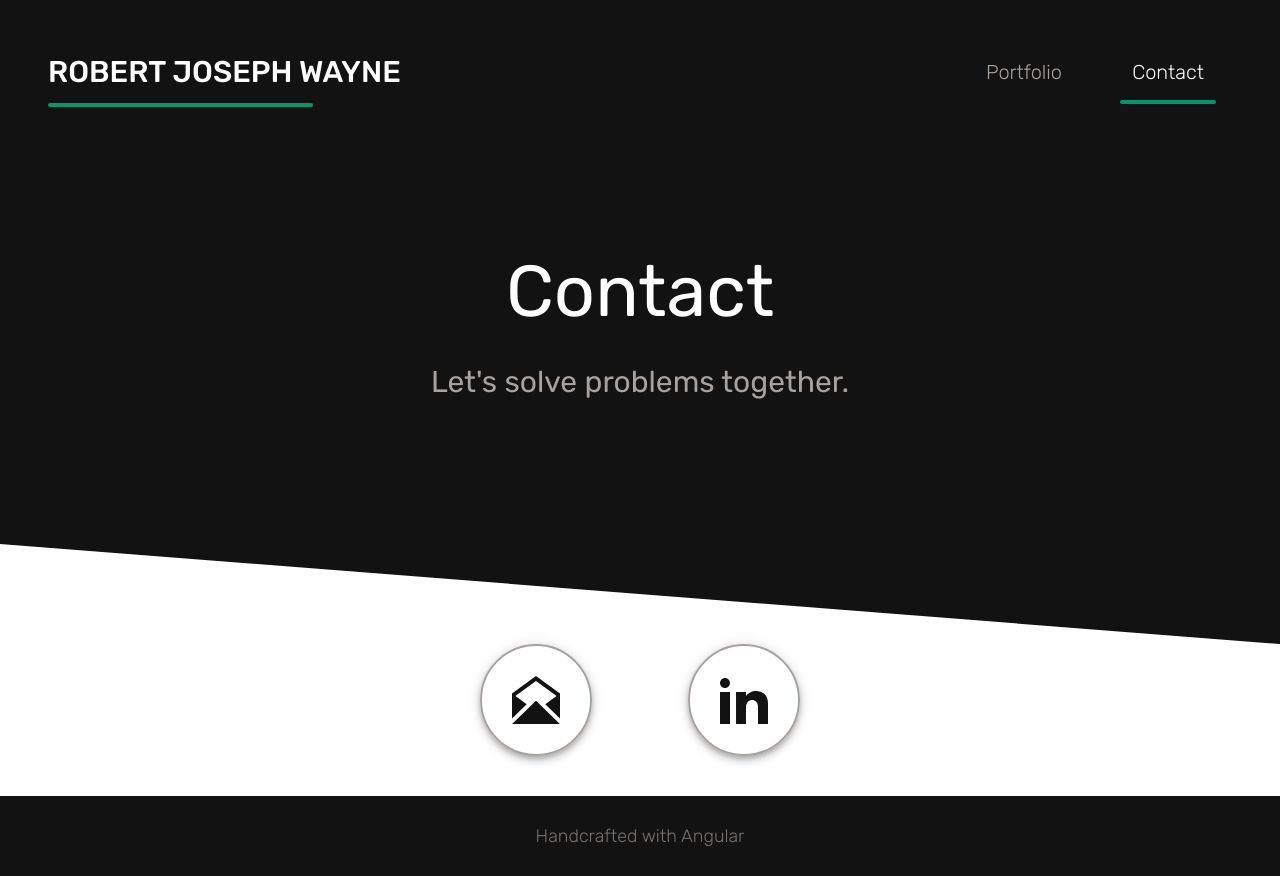
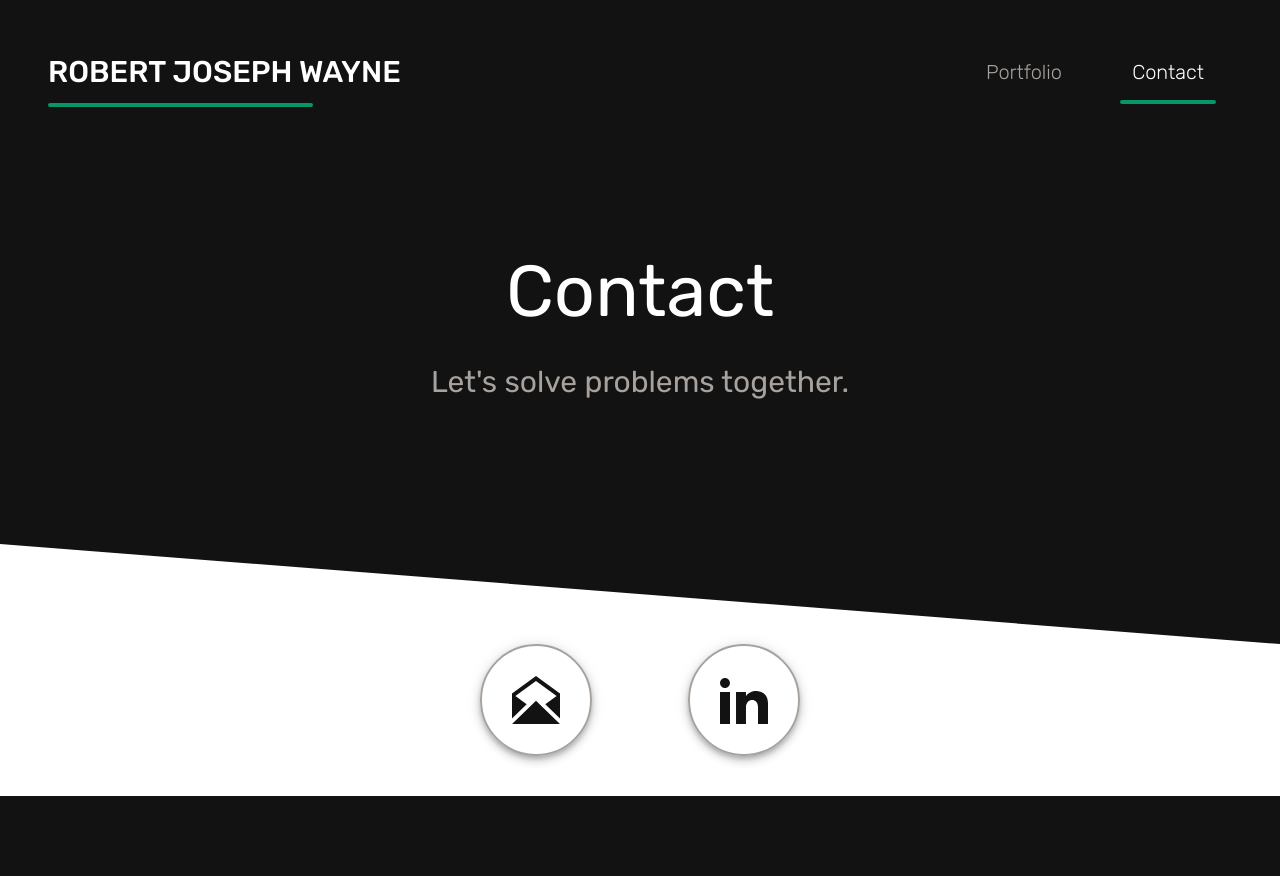
Before and after one commit to robertjosephwayne/personal-website, an Angular app: page /contact in a window 1280 px wide. Built offline with nearby package versions, Linux system fonts and the light colour scheme; what @ngrx/store would draw is missing.

Commit message:
Remove footer text, will replace

```diff
--- a/src/app/components/footer/footer.component.html
+++ b/src/app/components/footer/footer.component.html
@@ -1,3 +1,3 @@
 <div class="bg-darkGray h-full max-h-20 flex justify-center items-center py-10">
-  <p class="text-gray-500 text-lg font-light">Handcrafted with Angular</p>
+  <p class="text-gray-500 text-lg font-light"></p>
 </div>
```
